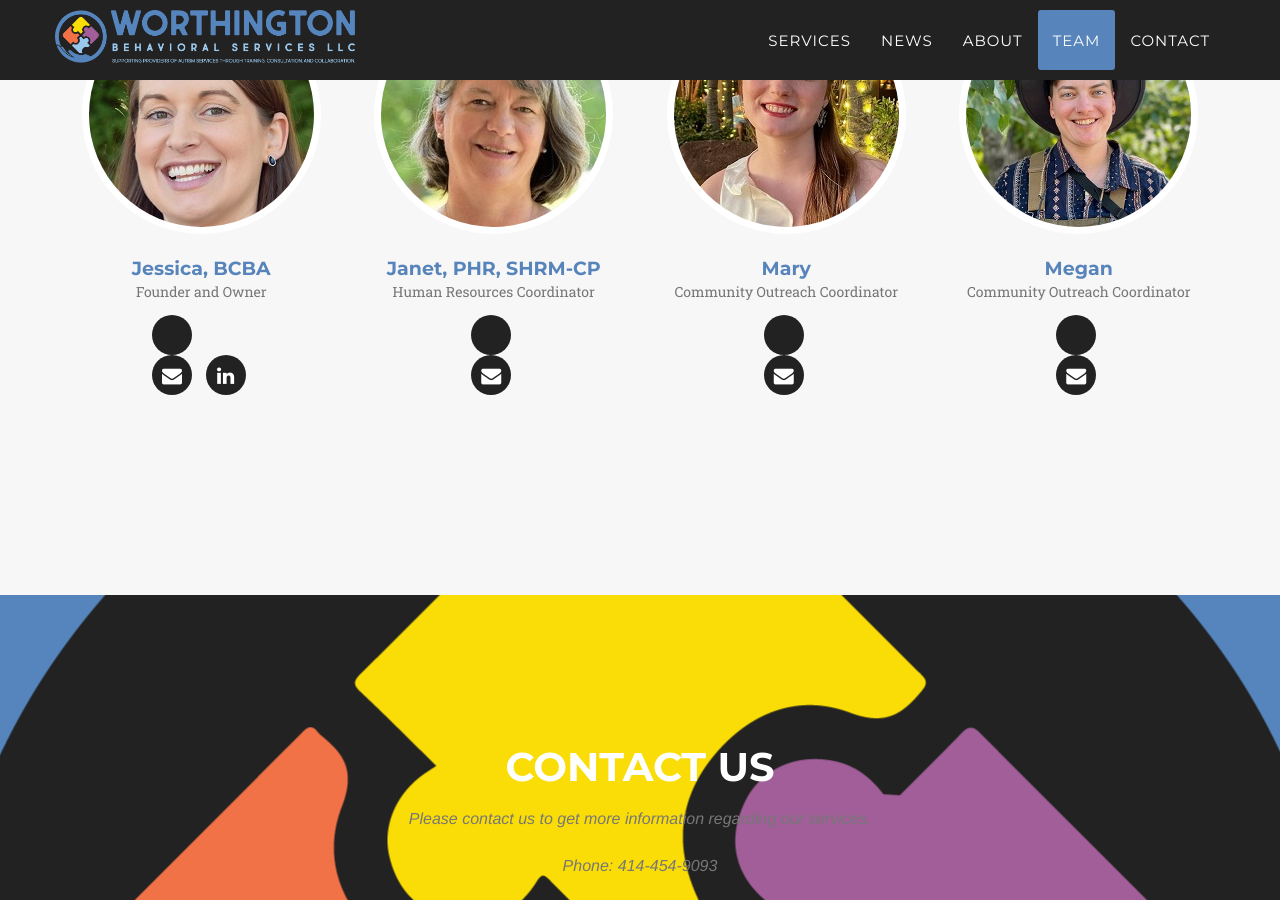
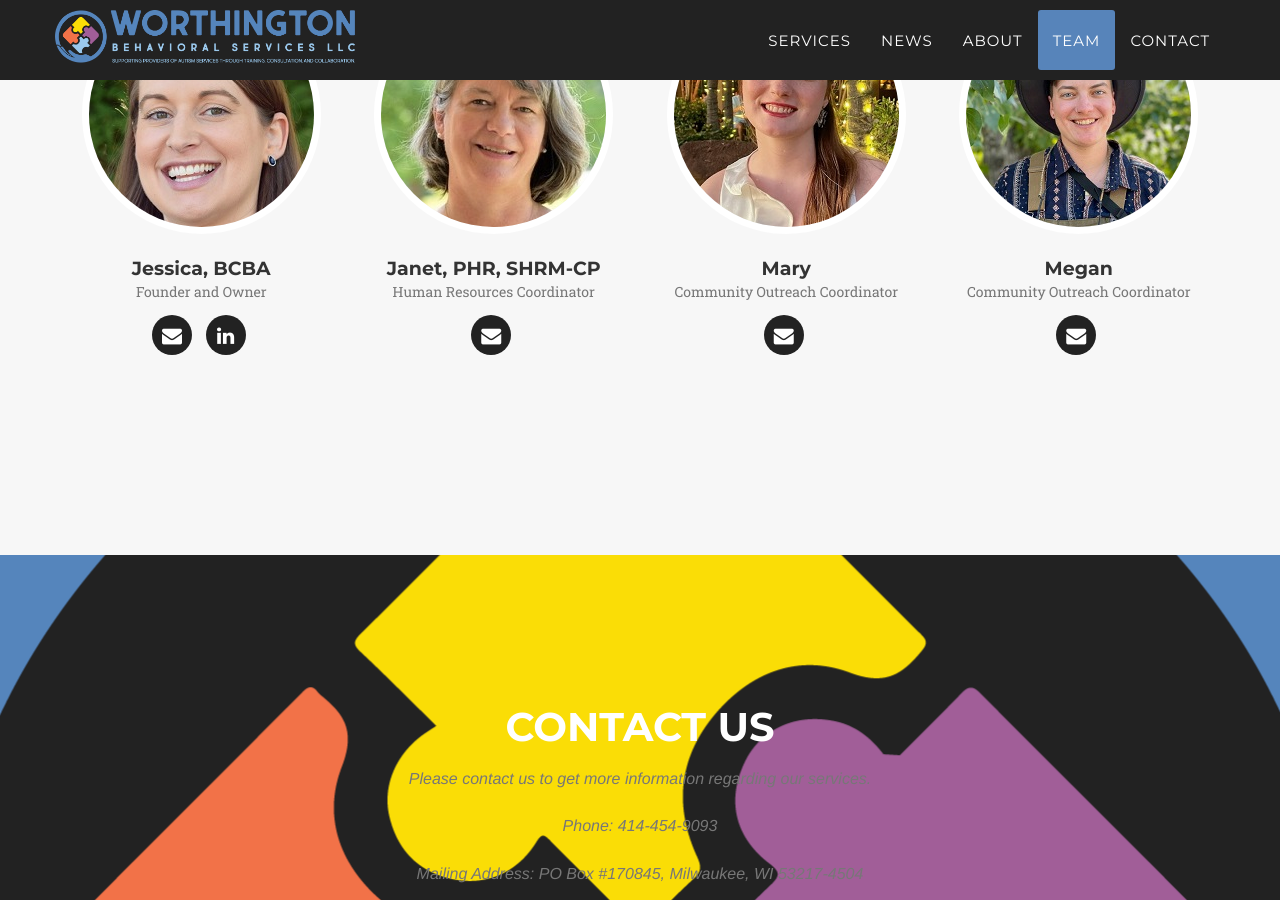
Before and after one commit to wbsllc/website, a Jekyll site: the page built from index.html, in a window 1280 px wide and 900 px high, scrolled down 3172 px. Built offline with Jekyll 4.4.1, drawn with Linux system fonts in a browser that asks for light colours; some web fonts are replaced.

Commit message:
Fix extra black dot

```diff
--- a/_includes/team.html
+++ b/_includes/team.html
@@ -9,9 +9,10 @@
             <div class="row">
                 {% for member in site.people %}
                 <div class="col-sm-3">
+                    <div class="team-member">
                         <a href="#teamModal{{ member.modal-id }}" class="portfolio-link" data-toggle="modal">
-                        <div class="team-member">
                             <img src="img/team/{{ member.pic }}.jpg" class="img-responsive img-circle" alt="">
+                        </a>
                         <h4>{{ member.name }}</h4>
                         <p class="text-muted">{{ member.position }}</p>
                         <ul class="list-inline social-buttons">
@@ -25,7 +26,6 @@
                             {% endfor %}
                         </ul>
                     </div>
-                    </a>
                 </div>
                 {% endfor %}
             </div>
```
Lines whose indentation alone changed are shown as unchanged.
